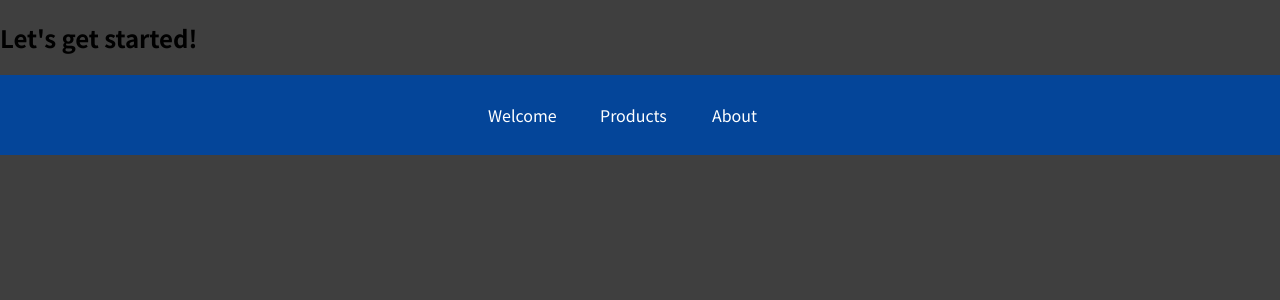
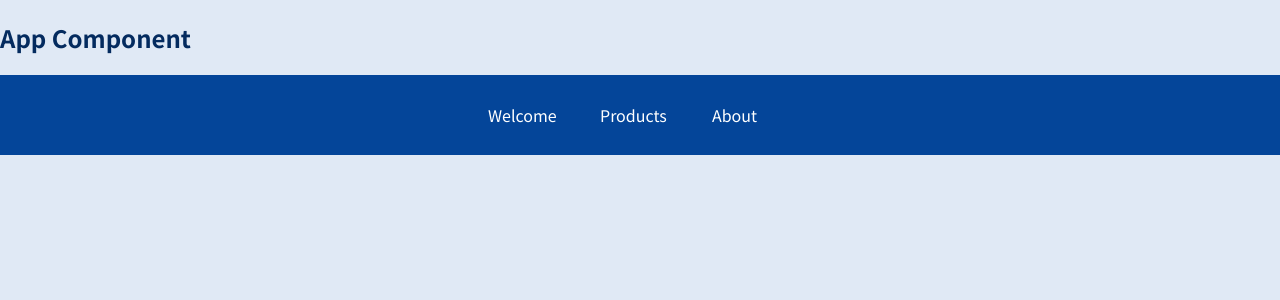
Before and after one commit to zdTang/20-Building-a-Multi-Page-SPA-with-React-Router, a React (Create React App) app in the folder starting-project/: page / in a window 1280 px wide. Shown: the top 300 px of the page. Built offline with nearby package versions, Linux system fonts and the light colour scheme.

Commit message:
20-006 Using NavLinks
I didn't see any differences between NavLink and Link

```diff
--- a/starting-project/src/App.js
+++ b/starting-project/src/App.js
@@ -6,7 +6,7 @@ import MainHeader from "./components/MainHeader";
 function App() {
   return (
     <div>
-      <h2>Let's get started!</h2>
+      <h2>App Component</h2>
       <MainHeader />
       <Routes>
         <Route path="/welcome" element={<Welcome />} />
--- a/starting-project/src/components/MainHeader.js
+++ b/starting-project/src/components/MainHeader.js
@@ -1,4 +1,4 @@
-import { Link } from "react-router-dom";
+import { NavLink, Link } from "react-router-dom";
 
 import classes from "./MainHeader.module.css";
 
@@ -8,10 +8,14 @@ const MainHeader = () => {
       <nav>
         <ul>
           <li>
-            <Link to="/welcome">Welcome</Link>
+            <NavLink activeClassName={classes.active} to="/welcome">
+              Welcome
+            </NavLink>
           </li>
           <li>
-            <Link to="/products">Products</Link>
+            <NavLink activeClassName={classes.active} to="/products">
+              Products
+            </NavLink>
           </li>
           <li>
             <Link to="/about">About</Link>
--- a/starting-project/src/components/MainHeader.module.css
+++ b/starting-project/src/components/MainHeader.module.css
@@ -30,7 +30,8 @@
 }
 
 .header a:hover,
-.header a:active {
+.header a:active,
+.header a.active {
   color: #95bcf0;
   padding-bottom: 0.25rem;
   border-bottom: 4px solid #95bcf0;
--- a/starting-project/src/index.css
+++ b/starting-project/src/index.css
@@ -1,14 +1,26 @@
-@import url('https://fonts.googleapis.com/css2?family=Noto+Sans+JP:wght@400;700&display=swap');
+@import url("https://fonts.googleapis.com/css2?family=Noto+Sans+JP:wght@400;700&display=swap");
 
 * {
   box-sizing: border-box;
 }
 
 html {
-  font-family: 'Noto Sans JP', sans-serif;
+  font-family: "Noto Sans JP", sans-serif;
 }
 
 body {
   margin: 0;
-  background-color: #3f3f3f;
+  background-color: #e0e9f5;
 }
+
+main {
+  margin-top: 7rem;
+  text-align: center;
+}
+
+h1,
+h2,
+h3,
+p {
+  color: #042b5f;
+}
```
